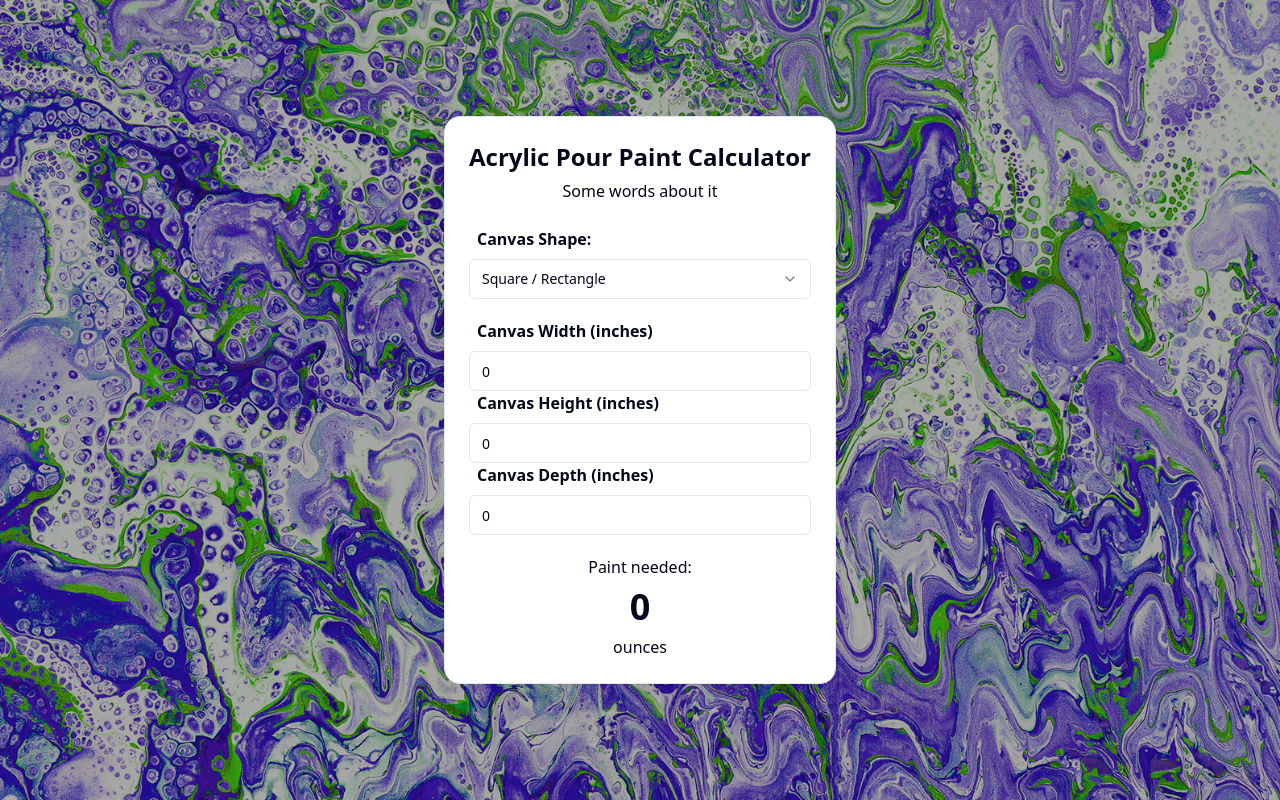
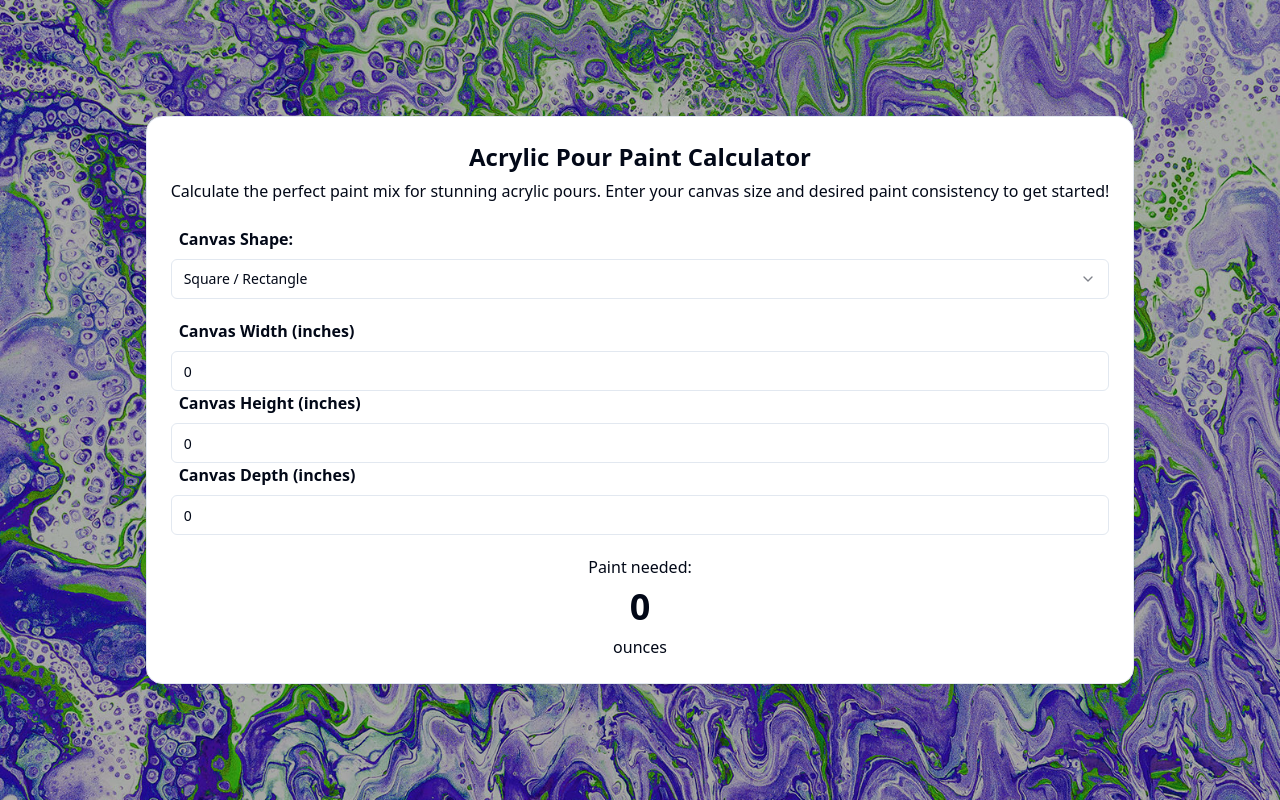
Before and after one commit to connordinnadge/paint-pour-calculator, a Next.js app: page / in a window 1280 px wide. Built offline with nearby package versions, Linux system fonts and the light colour scheme.

Commit message:
added subtext to card

```diff
--- a/src/app/page.tsx
+++ b/src/app/page.tsx
@@ -19,7 +19,10 @@ export default function HomePage() {
                 <Card className='relative z-10 rounded-2xl '>
                     <CardHeader>
                         <h1 className='text-2xl font-bold'>Acrylic Pour Paint Calculator</h1>
-                        <p>Some words about it</p>
+                        <p>
+                            Calculate the perfect paint mix for stunning acrylic pours. Enter your canvas size and
+                            desired paint consistency to get started!
+                        </p>
                     </CardHeader>
                     <CardContent>
                         <PaintCalculator />
```
